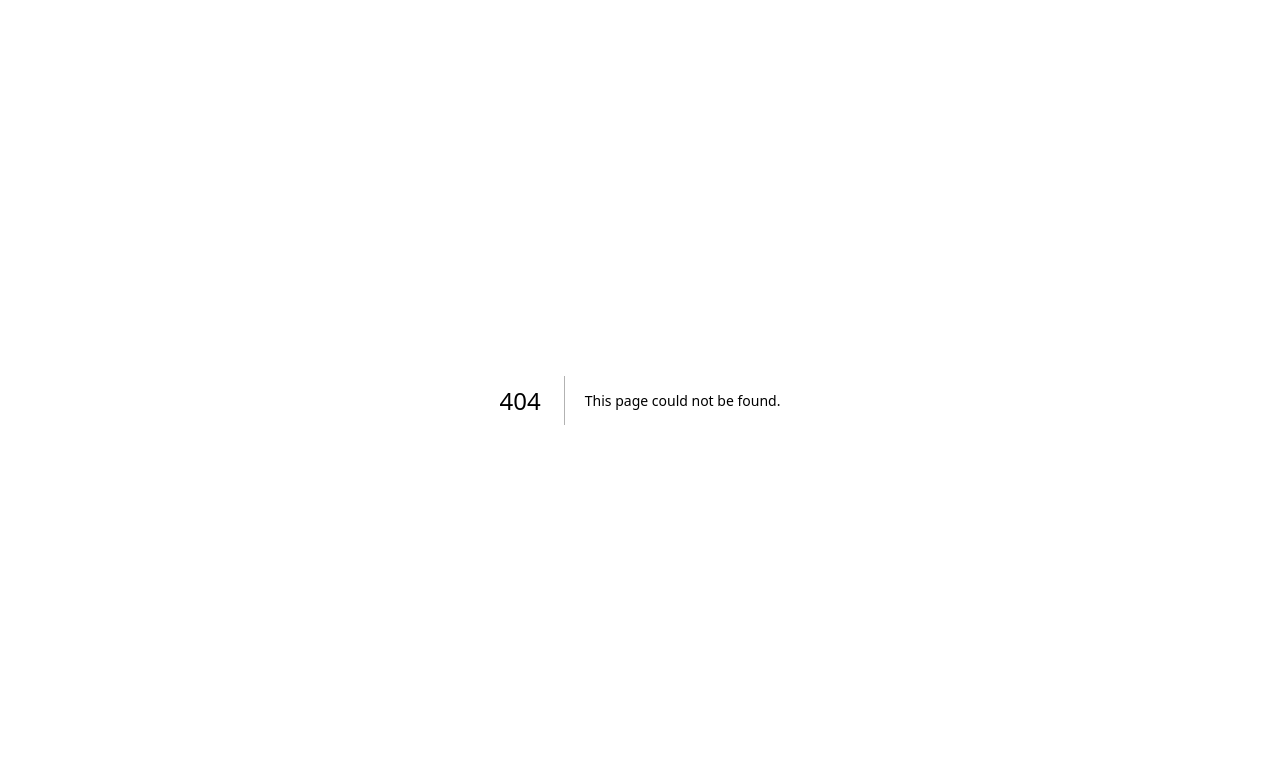
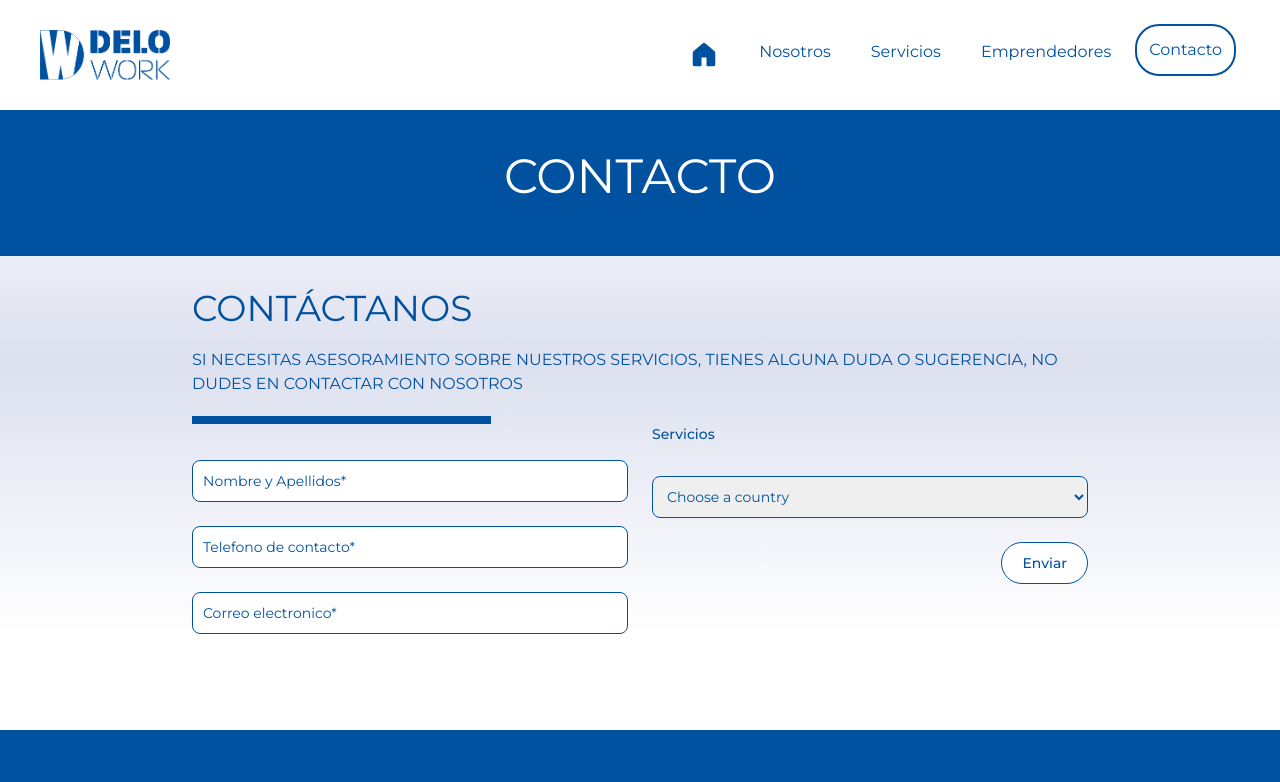
Before and after one commit to bl3r3/delawork, a Next.js app: page /contacto in a window 1280 px wide. Before the commit this address had no page. Shown: the top 782 px of the page. Built offline with nearby package versions, Linux system fonts and the light colour scheme.

Commit message:
feat: add contact page

```diff
--- /dev/null
+++ b/app/contacto/page.tsx
@@ -0,0 +1,110 @@
+import React from "react";
+import Navbar from "../../components/Navbar";
+import Footer from "../../components/Footer";
+
+const ContanctPage = () => {
+  return (
+    <>
+      <Navbar />
+      <div className=" w-screen h-full bg-gradient-to-b from-white via-gradient to-white ">
+        <div className="w-screen h-40 flex flex-col justify-center items-center bg-corporativo p-4 gap-2 mt-24">
+          <h1 className="uppercase text-white min-[320px]:text-3xl md:text-5xl">
+            Contacto
+          </h1>
+        </div>
+        <div className="w-full min-[320px]:px-4 flex flex-col justify-between items-center gap-10 mt-8 md:px-12  md:items-start lg:px-48 md:gap-5">
+          <h2 className="text-corporativo text-4xl uppercase">CONTÁCTANOS</h2>
+          <p className="text-corporativo text-base min-[320px]:text-center md:text-left">
+            SI NECESITAS ASESORAMIENTO SOBRE NUESTROS SERVICIOS, TIENES ALGUNA
+            DUDA O SUGERENCIA, NO DUDES EN CONTACTAR CON NOSOTROS
+          </p>
+          <div className="bg-corporativo w-full h-2 border-2 border-corporativo md:w-4/12" />
+        </div>
+
+        <form className="w-full min-[320px]:px-4  md:px-12 lg:px-48 mb-24">
+          <div className="grid gap-6 mb-6 md:grid-cols-2">
+            <div className="flex flex-col gap-6 mt-9">
+              <input
+                type="text"
+                id="first_name"
+                className="bg-withe border border-corporativo text-corporativo text-sm rounded-lg focus:ring-corporativo focus:border-coporativo block w-full p-2.5  dark:placeholder-gray-400 dark:text-white  placeholder-corporativo"
+                placeholder="Nombre y Apellidos*"
+                required
+              />
+              <input
+                type="text"
+                id="telefono"
+                className="bg-withe border border-corporativo text-corporativo text-sm rounded-lg focus:ring-corporativo focus:border-coporativo block w-full p-2.5  dark:placeholder-gray-400 dark:text-white  placeholder-corporativo"
+                placeholder="Telefono de contacto*"
+                required
+              />
+              <input
+                type="email"
+                id="email"
+                className="bg-withe border border-corporativo text-corporativo text-sm rounded-lg focus:ring-corporativo focus:border-coporativo block w-full p-2.5  dark:placeholder-gray-400 dark:text-white  placeholder-corporativo"
+                placeholder="Correo electronico*"
+                required
+              />
+            </div>
+
+            <div className="flex flex-col gap-2 min-[320px]:gap-6">
+              <label className="block mb-2 text-sm font-medium text-corporativo ">
+                Servicios
+              </label>
+              <select
+                id="services"
+                className="bg-withe border border-corporativo text-corporativo text-sm rounded-lg focus:ring-corporativo focus:border-coporativo block w-full p-2.5  placeholder-corporativo"
+                placeholder="Servicios*"
+              >
+                <option selected className="text-corporativo">
+                  Choose a country
+                </option>
+                <option value="Fiscal">Fiscal</option>
+                <option value="Laboral">Laboral</option>
+                <option value="Contabilidad">Contabilidad</option>
+                <option value="Gestion_Empresarial">Gestion Empresarial</option>
+                <option value="Certificados_digitales">
+                  Certificados Digitales
+                </option>
+              </select>
+
+              <div className="w-full flex justify-end">
+                {/* <div className="flex items-start mb-6">
+                  <div className="flex items-center h-5">
+                    <input
+                      id="remember"
+                      type="checkbox"
+                      value=""
+                      className="w-4 h-4 border border-gray-300 rounded bg-gray-50 focus:ring-3 focus:ring-blue-300 dark:bg-gray-700 dark:border-gray-600 dark:focus:ring-blue-600 dark:ring-offset-gray-800"
+                      required
+                    />
+                  </div>
+                  <label className="ml-2 text-sm font-medium text-gray-900 dark:text-gray-300">
+                    I agree with the{" "}
+                    <a
+                      href="#"
+                      className="text-blue-600 hover:underline dark:text-blue-500"
+                    >
+                      terms and conditions
+                    </a>
+                    .
+                  </label>
+                </div> */}
+                <button
+                  type="submit"
+                  className="text-corporativo bg-white hover:bg-corporativo hover:text-white focus:ring-4 focus:outline-none  focus:ring-blue-300 font-medium rounded-3xl text-sm w-full sm:w-auto px-5 py-2.5 text-center border border-corporativo"
+                >
+                  Enviar
+                </button>
+              </div>
+            </div>
+          </div>
+        </form>
+      </div>
+
+      <Footer />
+    </>
+  );
+};
+
+export default ContanctPage;
```
